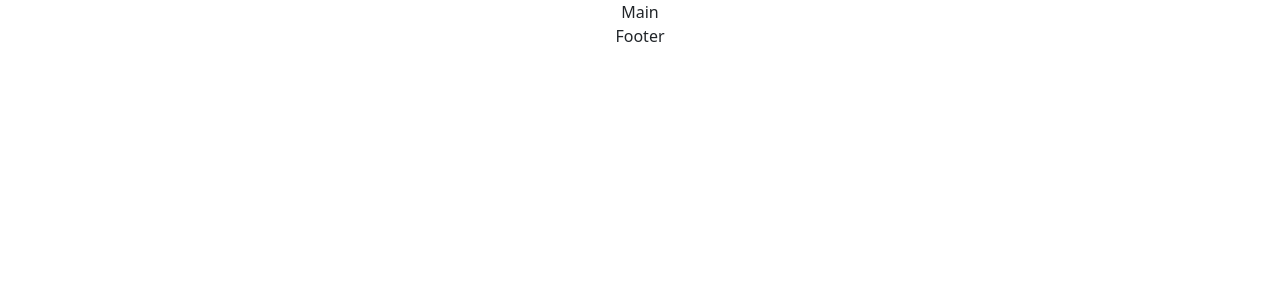
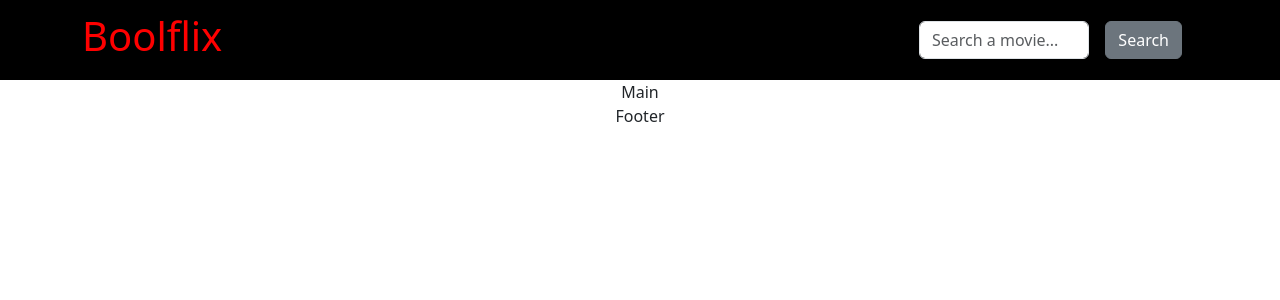
Before and after one commit to Jomar-Navarro/-vite-boolflix, a Vue app: page / in a window 1280 px wide. Shown: the top 300 px of the page. Built offline with nearby package versions, Linux system fonts and the light colour scheme; no server answers.

Commit message:
[add] searchBar input working

```diff
--- a/src/App.vue
+++ b/src/App.vue
@@ -18,14 +18,31 @@
     },
 
     methods:{
+      getApi(){
+        axios.get(this.store.apiUrl, {
+          params: this.store.queryParams
+        })
+        .then(result => {
+          this.store.moviesList = result.data.results
+          console.log(this.store.moviesList)
+        })
+        .catch(error => {
+          console.log(error);
+          this.store.errorString = 'Movie not found'
+        })
 
+      }
     },
+
+    mounted(){
+      this.getApi()
+    }
   }
 </script>
 
 <template>
   <div>
-    <Header />
+    <Header @startSearch = "getApi"/>
     <Main />
     <Footer />
   </div>
--- a/src/components/Header.vue
+++ b/src/components/Header.vue
@@ -4,6 +4,16 @@
     data(){
       return{
         store,
+        movieSearch: '',
+      }
+    },
+
+
+    methods:{
+      startSearch(){
+        this.store.queryParams.query = this.movieSearch;
+        this.$emit('startSearch');
+        console.log(this.movieSearch);
       }
     }
   }
@@ -11,12 +21,34 @@
 
 
 <template>
-  <div class="text-center container">
+  <header>
+    <div class="container d-flex justify-content-between text-center align-items-center h-100">
+      <div class="logo">
+        <h1>Boolflix</h1>
+      </div>
 
-  </div>
+      <div class="searchBar d-flex">
+        <input
+          type="text"
+          class="form-control"
+          placeholder="Search a movie..."
+          v-model.trim="movieSearch"
+          @keyup.enter="startSearch">
+        <button @click="startSearch" class="btn btn-secondary mx-3">Search</button>
+      </div>
+    </div>
+
+  </header>
 </template>
 
 
-<style lang="scss" scoped>
-
+<style lang="scss">
+  header{
+    color: red;
+    height: 80px;
+    background-color: black;
+    .searchBar{
+      width: 25%;
+    }
+  }
 </style>
--- a/src/components/part/card.vue
+++ b/src/components/part/card.vue
@@ -1,6 +1,8 @@
 <script>
   export default {
+    props:{
 
+    }
   }
 </script>
 
--- a/src/data/store.js
+++ b/src/data/store.js
@@ -4,7 +4,7 @@ export const store = reactive({
   mainTitle: 'Boolflix',
   apiUrl: 'https://api.themoviedb.org/3/search/movie',
   moviesList: [],
-  queryparams: {
+  queryParams: {
     api_key: '4204f022f5bc44493e75ec0b0ddbf5cc',
     query: '',
     language: '',
```
